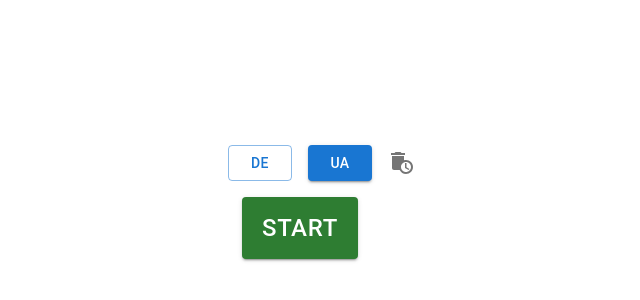
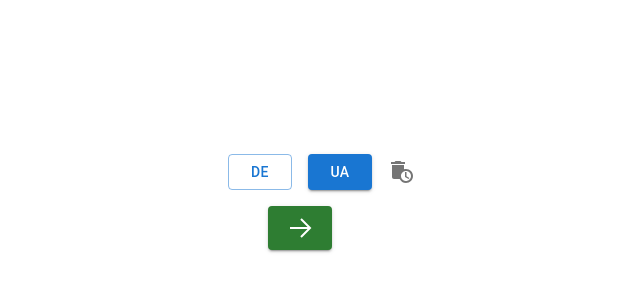
Before and after one commit to oleksii-pi/pantomime, a React (Create React App) app: page / in a window 1280 px wide. Shown: the part 206-506 px from the top of the page, without its empty margins (340-980 px from the left). Built offline with nearby package versions, Linux system fonts and the light colour scheme.

Commit message:
Change Start to Icon

```diff
--- a/src/components/LandingPage.tsx
+++ b/src/components/LandingPage.tsx
@@ -2,6 +2,7 @@ import React, { useContext } from 'react';
 import LanguageContext from '../LanguageContext';
 import { Box, Button, IconButton, Stack } from '@mui/material';
 import AutoDeleteIcon from '@mui/icons-material/AutoDelete';
+import { GrLinkNext } from 'react-icons/gr';
 
 interface LandingPageProps {
   onStart: () => void;
@@ -51,7 +52,7 @@ const LandingPage: React.FC<LandingPageProps> = ({ onStart }) => {
       color="success"
       sx={{ fontSize: '24px', padding: '10px 20px' }}
       >
-      Start
+         <GrLinkNext />
       </Button>
     </Box>
   );
```
